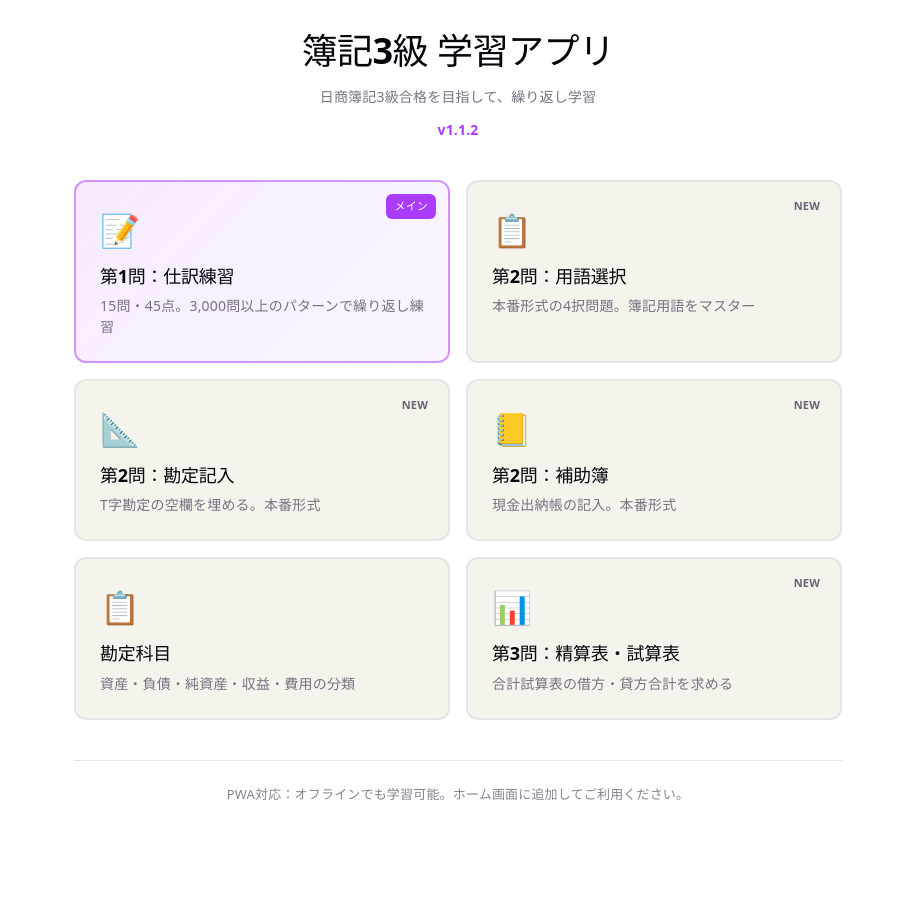
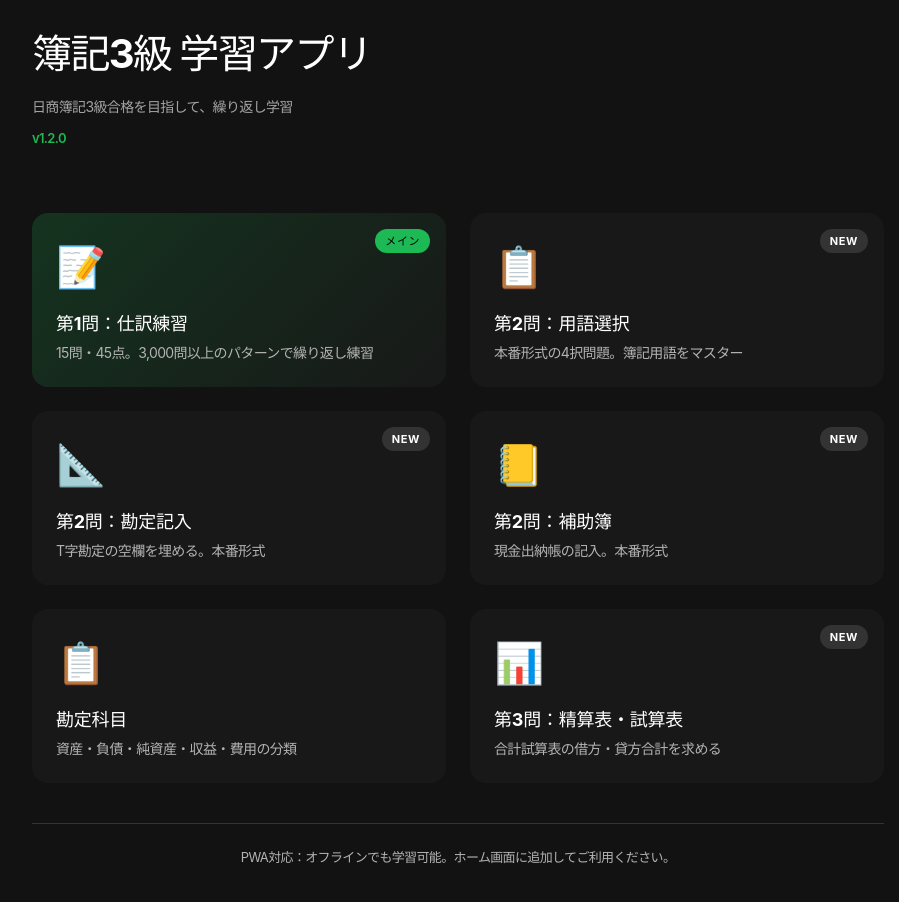
Before and after one commit to fkt78/OMK-BOKI-APP, a React (Vite) app: page / in a window 1280 px wide. Shown: the top 902 px of the page, without its empty margins (182-1081 px from the left). Before the commit the page ends 828 px from the top, so only its background shows below. Built offline with nearby package versions, Linux system fonts and the light colour scheme.

Commit message:
feat: スポティファイ風ダークUIに刷新（v1.2.0）
- ダークテーマ（#121212）、グリーンアクセント（#1DB954）
- カード・ボタンのホバーエフェクト
- 全ページのスタイル統一

```diff
--- a/index.html
+++ b/index.html
@@ -4,6 +4,7 @@
     <meta charset="UTF-8" />
     <link rel="icon" type="image/svg+xml" href="./favicon.svg" />
     <meta name="viewport" content="width=device-width, initial-scale=1.0" />
+    <meta name="theme-color" content="#121212" />
     <title>簿記3級 学習アプリ</title>
   </head>
   <body>
--- a/package.json
+++ b/package.json
@@ -1,7 +1,7 @@
 {
   "name": "boki3-learning",
   "private": true,
-  "version": "1.1.2",
+  "version": "1.2.0",
   "type": "module",
   "scripts": {
     "dev": "vite",
--- a/src/App.css
+++ b/src/App.css
@@ -11,14 +11,37 @@
   border: none;
 }
 
-/* HIG: ボタン共通 - 最小タッチターゲット 44px */
+/* Spotify-like ボタン */
 .btn {
-  min-height: var(--touch-target, 44px);
-  padding: 12px 24px;
+  min-height: var(--touch-target);
+  padding: 12px 32px;
   font-size: 16px;
-  border-radius: var(--radius-sm, 8px);
+  font-weight: 700;
+  border-radius: 500px;
   cursor: pointer;
-  transition: opacity 0.2s, transform 0.2s;
+  transition: all 0.2s ease;
+  border: none;
+}
+
+.btn-primary {
+  background: var(--accent);
+  color: #000;
+}
+
+.btn-primary:hover:not(:disabled) {
+  background: var(--accent-hover, #1ed760);
+  transform: scale(1.02);
+}
+
+.btn-outline {
+  background: transparent;
+  color: var(--text-h);
+  border: 2px solid var(--text);
+}
+
+.btn-outline:hover {
+  border-color: var(--text-h);
+  color: var(--text-h);
 }
 
 .btn:active {
--- a/src/index.css
+++ b/src/index.css
@@ -1,20 +1,23 @@
-/* Human Interface Guidelines 準拠 */
+/* Spotify-like ダークテーマ */
 :root {
-  --text: #6b6375;
-  --text-h: #08060d;
-  --bg: #fff;
-  --border: #e5e4e7;
-  --code-bg: #f4f3ec;
-  --accent: #aa3bff;
-  --accent-bg: rgba(170, 59, 255, 0.1);
-  --accent-border: rgba(170, 59, 255, 0.5);
-  --success: #198754;
-  --error: #dc3545;
-  --social-bg: rgba(244, 243, 236, 0.5);
+  --bg: #121212;
+  --bg-elevated: #181818;
+  --bg-hover: #282828;
+  --bg-pressed: #333333;
+  --text: #b3b3b3;
+  --text-h: #ffffff;
+  --border: #333333;
+  --code-bg: #181818;
+  --accent: #1db954;
+  --accent-hover: #1ed760;
+  --accent-bg: rgba(29, 185, 84, 0.15);
+  --accent-border: rgba(29, 185, 84, 0.5);
+  --success: #1db954;
+  --error: #e91429;
+  --social-bg: rgba(24, 24, 24, 0.8);
   --shadow:
-    rgba(0, 0, 0, 0.1) 0 10px 15px -3px, rgba(0, 0, 0, 0.05) 0 4px 6px -2px;
+    rgba(0, 0, 0, 0.3) 0 4px 12px -2px, rgba(0, 0, 0, 0.2) 0 2px 6px -2px;
 
-  /* HIG: タッチターゲット最小 44px */
   --touch-target: 44px;
   --spacing-xs: 8px;
   --spacing-sm: 12px;
@@ -23,14 +26,15 @@
   --spacing-xl: 40px;
   --radius-sm: 8px;
   --radius-md: 12px;
+  --radius-lg: 16px;
 
-  --sans: system-ui, 'Segoe UI', Roboto, sans-serif;
-  --heading: system-ui, 'Segoe UI', Roboto, sans-serif;
+  --sans: -apple-system, BlinkMacSystemFont, 'Segoe UI', Roboto, system-ui, sans-serif;
+  --heading: -apple-system, BlinkMacSystemFont, 'Segoe UI', Roboto, system-ui, sans-serif;
   --mono: ui-monospace, Consolas, monospace;
 
-  font: 18px/1.5 var(--sans);
-  letter-spacing: 0.18px;
-  color-scheme: light dark;
+  font: 16px/1.5 var(--sans);
+  letter-spacing: -0.04em;
+  color-scheme: dark;
   color: var(--text);
   background: var(--bg);
   font-synthesis: none;
@@ -39,27 +43,7 @@
   -moz-osx-font-smoothing: grayscale;
 
   @media (max-width: 1024px) {
-    font-size: 16px;
-  }
-}
-
-@media (prefers-color-scheme: dark) {
-  :root {
-    --text: #9ca3af;
-    --text-h: #f3f4f6;
-    --bg: #16171d;
-    --border: #2e303a;
-    --code-bg: #1f2028;
-    --accent: #c084fc;
-    --accent-bg: rgba(192, 132, 252, 0.15);
-    --accent-border: rgba(192, 132, 252, 0.5);
-    --social-bg: rgba(47, 48, 58, 0.5);
-    --shadow:
-      rgba(0, 0, 0, 0.4) 0 10px 15px -3px, rgba(0, 0, 0, 0.25) 0 4px 6px -2px;
-  }
-
-  #social .button-icon {
-    filter: invert(1) brightness(2);
+    font-size: 15px;
   }
 }
 
@@ -73,6 +57,7 @@
 
 body {
   margin: 0;
+  background: var(--bg);
 }
 
 h1,
--- a/src/pages/AccountEntryPage.css
+++ b/src/pages/AccountEntryPage.css
@@ -26,11 +26,11 @@
 
 .transactions-box,
 .t-account-box {
-  background: var(--code-bg);
+  background: var(--bg-elevated);
   border: 1px solid var(--border);
-  border-radius: 12px;
-  padding: 16px;
-  margin-bottom: 20px;
+  border-radius: var(--radius-md);
+  padding: var(--spacing-md);
+  margin-bottom: var(--spacing-md);
 }
 
 .transactions-box h3,
@@ -76,12 +76,13 @@
 .t-account-table input {
   width: 100%;
   min-width: 60px;
-  min-height: var(--touch-target, 44px);
+  min-height: var(--touch-target);
   padding: 10px 12px;
   font-size: 16px;
   border: 1px solid var(--border);
-  border-radius: var(--radius-sm, 8px);
-  background: var(--bg);
+  border-radius: var(--radius-sm);
+  background: var(--bg-elevated);
+  color: var(--text-h);
 }
 
 .t-account-table input:disabled {
@@ -91,7 +92,7 @@
 
 .t-account-table input.input-wrong {
   border-color: var(--error);
-  background: rgba(220, 53, 69, 0.1);
+  background: rgba(233, 20, 41, 0.15);
 }
 
 .result-message {
@@ -102,17 +103,17 @@
 }
 
 .result-correct {
-  background: rgba(25, 135, 84, 0.15);
-  color: var(--success);
+  background: rgba(29, 185, 84, 0.2);
+  color: var(--accent);
 }
 
 .result-incorrect {
-  background: rgba(220, 53, 69, 0.15);
-  color: var(--error);
+  background: rgba(233, 20, 41, 0.2);
+  color: #ff6b6b;
 }
 
 .explanation-box {
-  background: var(--code-bg);
+  background: var(--bg-elevated);
   border: 1px solid var(--border);
   border-radius: 12px;
   padding: 16px;
--- a/src/pages/AccountsPage.css
+++ b/src/pages/AccountsPage.css
@@ -40,7 +40,7 @@
 
 .category-title {
   font-size: 16px;
-  font-weight: 600;
+  font-weight: 700;
   color: var(--accent);
   margin: 0 0 12px;
   padding-bottom: 6px;
@@ -57,9 +57,9 @@
 }
 
 .account-item {
-  padding: 10px 12px;
-  background: var(--code-bg);
-  border-radius: 8px;
+  padding: 12px 16px;
+  background: var(--bg-elevated);
+  border-radius: var(--radius-sm);
   border: 1px solid var(--border);
 }
 
--- a/src/pages/CashBookPage.css
+++ b/src/pages/CashBookPage.css
@@ -32,7 +32,7 @@
 
 .transactions-box,
 .cash-book-box {
-  background: var(--code-bg);
+  background: var(--bg-elevated);
   border: 1px solid var(--border);
   border-radius: 12px;
   padding: 16px;
@@ -78,22 +78,23 @@
 .cash-book-table input {
   width: 100%;
   min-width: 50px;
-  min-height: var(--touch-target, 44px);
+  min-height: var(--touch-target);
   padding: 10px 12px;
   font-size: 16px;
+  background: var(--bg);
+  color: var(--text-h);
   border: 1px solid var(--border);
-  border-radius: 6px;
-  background: var(--bg);
+  border-radius: var(--radius-sm);
 }
 
 .cash-book-table input:disabled {
-  background: var(--code-bg);
+  background: var(--bg-pressed);
   cursor: default;
 }
 
 .cash-book-table input.input-wrong {
   border-color: var(--error);
-  background: rgba(220, 53, 69, 0.1);
+  background: rgba(233, 20, 41, 0.15);
 }
 
 .result-message {
@@ -104,13 +105,13 @@
 }
 
 .result-correct {
-  background: rgba(25, 135, 84, 0.15);
-  color: var(--success);
+  background: rgba(29, 185, 84, 0.2);
+  color: var(--accent);
 }
 
 .result-incorrect {
-  background: rgba(220, 53, 69, 0.15);
-  color: var(--error);
+  background: rgba(233, 20, 41, 0.2);
+  color: #ff6b6b;
 }
 
 .action-buttons {
--- a/src/pages/HomePage.css
+++ b/src/pages/HomePage.css
@@ -1,101 +1,104 @@
+/* Spotify-like ホーム */
 .home-page {
   min-height: 100vh;
   display: flex;
   flex-direction: column;
-  padding: var(--spacing-lg, 24px) var(--spacing-md, 20px);
-  max-width: 800px;
+  padding: var(--spacing-lg) 24px 48px;
+  max-width: 900px;
   margin: 0 auto;
+  background: var(--bg);
 }
 
 .home-header {
-  text-align: center;
-  margin-bottom: 40px;
+  margin-bottom: var(--spacing-xl);
+  padding-bottom: var(--spacing-lg);
 }
 
 .home-header h1 {
-  font-size: 28px;
+  font-size: 32px;
   font-weight: 700;
   color: var(--text-h);
-  margin: 0 0 8px;
-  letter-spacing: -0.5px;
+  margin: 0 0 var(--spacing-sm);
+  letter-spacing: -0.04em;
 }
 
 @media (min-width: 600px) {
   .home-header h1 {
-    font-size: 36px;
+    font-size: 40px;
   }
 }
 
 .subtitle {
-  font-size: 15px;
+  font-size: 16px;
   color: var(--text);
   margin: 0;
-  opacity: 0.9;
 }
 
 .version-badge {
-  margin-top: 12px;
-  font-size: 14px;
+  margin-top: var(--spacing-sm);
+  font-size: 13px;
   font-weight: 600;
   color: var(--accent);
-  opacity: 1;
 }
 
 .menu-grid {
   display: grid;
-  gap: 16px;
+  gap: var(--spacing-md);
   flex: 1;
 }
 
 @media (min-width: 600px) {
   .menu-grid {
     grid-template-columns: repeat(2, 1fr);
+    gap: var(--spacing-lg);
   }
 }
 
 .menu-card {
   display: block;
-  padding: var(--spacing-lg, 24px);
-  border-radius: var(--radius-md, 12px);
-  background: var(--code-bg);
-  border: 2px solid var(--border);
+  padding: var(--spacing-lg);
+  border-radius: var(--radius-lg);
+  background: var(--bg-elevated);
+  border: none;
   text-decoration: none;
   color: inherit;
-  transition: all 0.2s ease;
+  transition: background 0.2s ease, transform 0.2s ease;
   position: relative;
 }
 
 .menu-card:hover:not(.menu-card--disabled) {
-  border-color: var(--accent-border);
-  transform: translateY(-2px);
-  box-shadow: var(--shadow);
+  background: var(--bg-hover);
+  transform: scale(1.02);
+}
+
+.menu-card:active:not(.menu-card--disabled) {
+  transform: scale(0.98);
 }
 
 .menu-card--primary {
-  background: linear-gradient(135deg, var(--accent-bg) 0%, rgba(170, 59, 255, 0.05) 100%);
-  border-color: var(--accent-border);
+  background: linear-gradient(135deg, rgba(29, 185, 84, 0.2) 0%, var(--bg-elevated) 100%);
 }
 
 .menu-card--primary:hover {
-  border-color: var(--accent);
+  background: linear-gradient(135deg, rgba(29, 185, 84, 0.25) 0%, var(--bg-hover) 100%);
 }
 
 .menu-card--disabled {
-  opacity: 0.6;
+  opacity: 0.5;
   cursor: not-allowed;
   pointer-events: none;
 }
 
 .menu-card__icon {
-  font-size: 32px;
+  font-size: 40px;
   display: block;
-  margin-bottom: 12px;
+  margin-bottom: var(--spacing-md);
 }
 
 .menu-card h2 {
   font-size: 18px;
-  font-weight: 600;
-  margin: 0 0 8px;
+  font-weight: 700;
+  margin: 0 0 var(--spacing-xs);
   color: var(--text-h);
 }
 
@@ -104,22 +107,28 @@
   line-height: 1.5;
   margin: 0;
   color: var(--text);
-  opacity: 0.9;
 }
 
 .menu-card__badge {
   position: absolute;
-  top: 12px;
-  right: 12px;
+  top: var(--spacing-md);
+  right: var(--spacing-md);
   font-size: 11px;
-  padding: 4px 8px;
-  border-radius: 6px;
-  font-weight: 600;
+  padding: 4px 10px;
+  border-radius: 20px;
+  font-weight: 700;
+  text-transform: uppercase;
+  letter-spacing: 0.05em;
 }
 
 .menu-card--primary .menu-card__badge {
   background: var(--accent);
-  color: white;
+  color: #000;
+}
+
+.menu-card:not(.menu-card--primary) .menu-card__badge {
+  background: var(--bg-pressed);
+  color: var(--text-h);
 }
 
 .menu-card--disabled .menu-card__badge {
@@ -128,8 +137,8 @@
 }
 
 .home-footer {
-  margin-top: 40px;
-  padding-top: 24px;
+  margin-top: var(--spacing-xl);
+  padding-top: var(--spacing-lg);
   border-top: 1px solid var(--border);
   text-align: center;
 }
@@ -137,6 +146,5 @@
 .home-footer p {
   font-size: 13px;
   color: var(--text);
-  opacity: 0.8;
   margin: 0;
 }
--- a/src/pages/TrialBalancePage.css
+++ b/src/pages/TrialBalancePage.css
@@ -41,7 +41,7 @@
 }
 
 .tb-table-box {
-  background: var(--code-bg);
+  background: var(--bg-elevated);
   border: 1px solid var(--border);
   border-radius: 12px;
   padding: 16px;
@@ -79,17 +79,18 @@
 .tb-table .total-row input {
   width: 100%;
   min-width: 80px;
-  min-height: var(--touch-target, 44px);
+  min-height: var(--touch-target);
   padding: 10px 12px;
   font-size: 16px;
   font-weight: 600;
   border: 1px solid var(--border);
-  border-radius: 6px;
+  border-radius: var(--radius-sm);
   background: var(--bg);
+  color: var(--text-h);
 }
 
 .tb-table .total-row input:disabled {
-  background: var(--code-bg);
+  background: var(--bg-pressed);
   cursor: default;
 }
 
@@ -106,13 +107,13 @@
 }
 
 .result-correct {
-  background: rgba(25, 135, 84, 0.15);
-  color: var(--success);
+  background: rgba(29, 185, 84, 0.2);
+  color: var(--accent);
 }
 
 .result-incorrect {
-  background: rgba(220, 53, 69, 0.15);
-  color: var(--error);
+  background: rgba(233, 20, 41, 0.2);
+  color: #ff6b6b;
 }
 
 .action-buttons {
```
Also changed, not shown: src/pages/JournalPracticePage.css (+20 -19 lines), src/pages/TermsQuizPage.css (+25 -25 lines).
